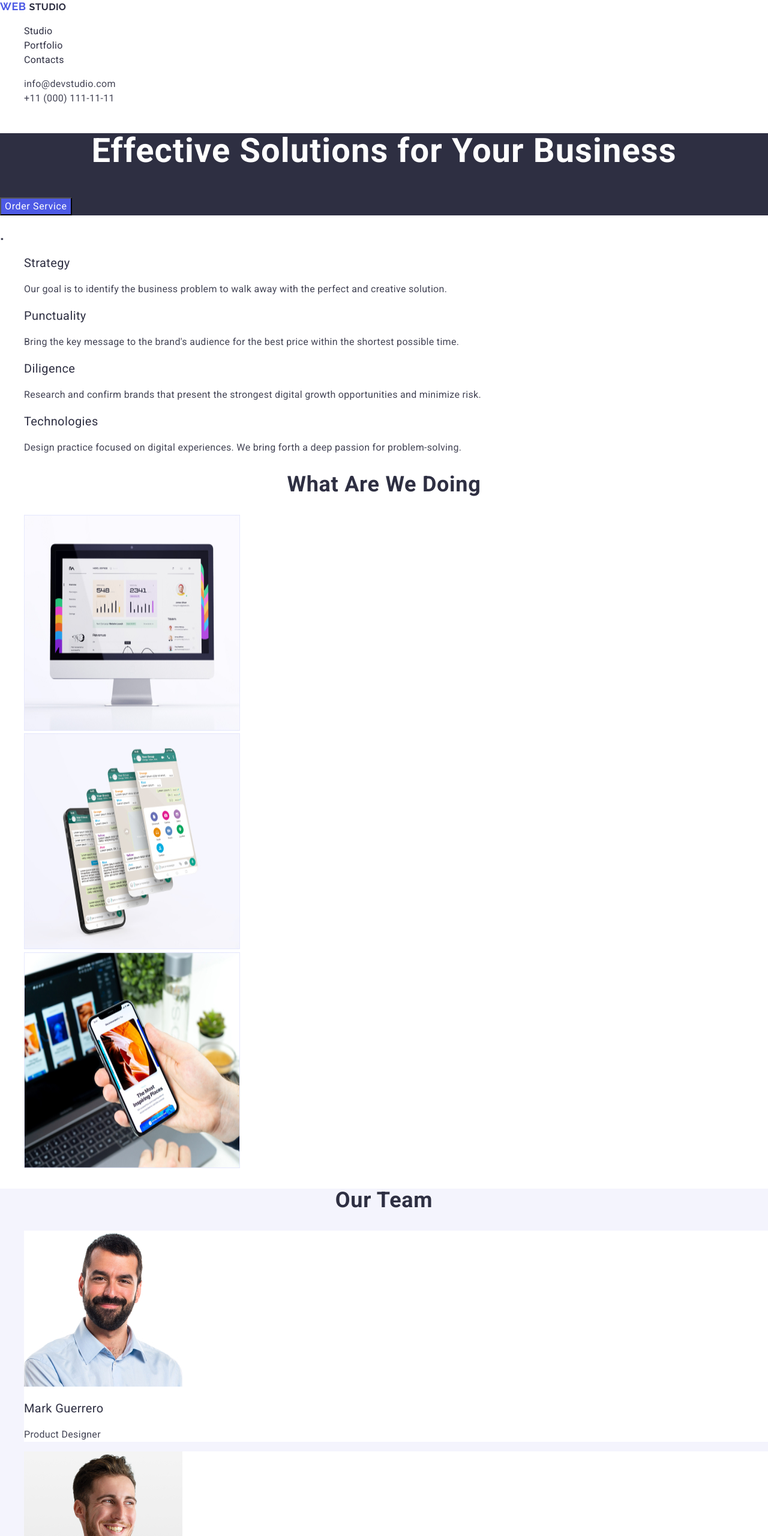
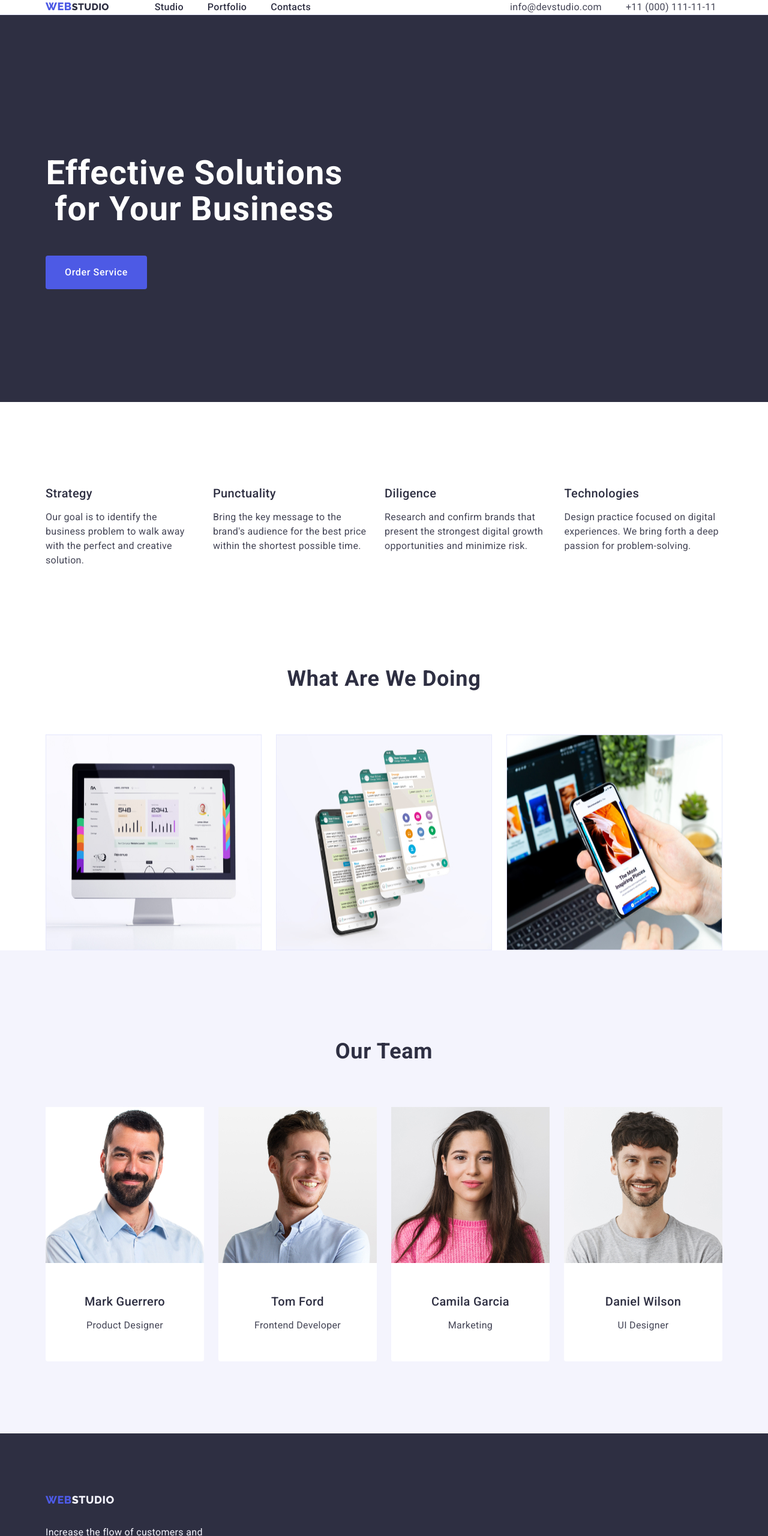
Before and after one commit to AsyaDev14/goit-markup-hw-03, a plain HTML site: page index.html in a window 1280 px wide. Shown: the top 2560 px of the page at 60% size. Drawn offline with nearby package versions, Linux system fonts and the light colour scheme.

Commit message:
add change to webstudio

```diff
--- a/css/styles.css
+++ b/css/styles.css
@@ -23,12 +23,37 @@ h6 {
 ul,
 ol {
   list-style-type: none;
+  margin: 0;
+  padding: 0;
 }
 
 a {
   text-decoration: none;
 }
+
+img{
+  display: block
+}
+/* container */
+.container {
+  width: 1158px;
+  margin: 0 auto;
+  padding: 0 15px;
+}
+
 /* header style */
+.header{
+  border-bottom: 1px solid #e7e9fc;
+}
+
+.header-container{
+  display: flex;
+}
+
+.header-nav {
+  display: flex;
+  align-items: center;
+}
 
 .logo{
   font-family: "Raleway", sans-serif;
@@ -38,24 +63,16 @@ a {
   letter-spacing: 0.03em;
   text-transform: uppercase;
   color:#4d5ae5;
+  margin-right: 76px;
 }
 
-.logo-span{
-  color: #2e2f42;
+.header-list{
+  display: flex;
+  gap: 40px;
 }
 
 .list {
   list-style: none
-}
-
-.logo{
-  font-family: "Raleway", sans-serif;
-  font-weight: 800;
-  font-size: 18px;
-  line-height: 1.17;
-  letter-spacing: 0.03em;
-  text-transform: uppercase;
-  color: #4d5ae5;
 }
 
 .link{
@@ -67,15 +84,10 @@ a {
   font-size: 16px;
   line-height: 1.5;
   letter-spacing: 0.02em;
-  color: #2e2f42;
 }
 
 .header-item {
   font-weight: 500;
-}
-
-.list {
-  list-style: none;
 }
 
 .header-link {
@@ -83,6 +95,7 @@ a {
   color: #2E2F42;
   line-height: 1.5;
   letter-spacing: 0.02em;
+  padding: 24px 0;
 }
 
 .header-link:hover,
@@ -92,6 +105,12 @@ a {
 
 .header-adress {
   font-style: normal;
+  margin-left: 332px;
+}
+
+.adress-list {
+  display: flex;
+  gap: 40px;
 }
 
 .adress-link {
@@ -110,9 +129,11 @@ a {
 
 .hero{
  background-color: #2e2f42;
+  padding: 188px 0;
 }
 
 .hero-title {
+  max-width: 496px;
   font-size: 56px;
   line-height: 1.07;
   text-align: center;
@@ -121,6 +142,11 @@ a {
 }
 
 .hero-button {
+  display: block;
+  min-width: 169px;
+  height: 56px;
+  border: none;
+  border-radius: 4px;
   background-color: #4D5AE5;
   font-family: "Roboto", sans-serif;
   font-weight: 500;
@@ -137,7 +163,34 @@ a {
 
 /* section [2] */
 
+.features{
+  padding: 120px 0;
+}
+
+.visually-hidden {
+  position: absolute;
+  width: 1px;
+  height: 1px;
+  margin: -1px;
+  border: 0;
+  padding: 0;
+  white-space: nowrap;
+  clip-path: inset(100%);
+  clip: rect(0 0 0 0);
+  overflow: hidden;
+}
+
+.features-item{
+  width: calc((100% - 72px) / 4);
+}
+
+.features-list{
+  display: flex;
+  gap: 24px;
+}
+
 .features-title {
+  margin-bottom: 8px;
   font-weight: 500;
   font-size: 20px;
   line-height: 1.2;
@@ -151,10 +204,14 @@ a {
   color: #434455;
 }
 
+
 /* section [3] */
-
+.servise-section{
+  padding-bottom: 120px;
+}
 
 .servise-title {
+  margin-bottom: 72px;
   font-size: 36px;
   line-height: 1.11;
   text-align: center;
@@ -163,14 +220,23 @@ a {
   color: #2e2f42;
 }
 
+.servise-list{
+  display: flex;
+  gap: 24px;
+}
+
+.servise-item{
+  width: calc((100% - 48px) / 3);
+}
 
 /* team-section [4] */
 .team-section {
   background-color: #F4F4FD;
-
+  padding: 120px 0;
 }
 
 .team-title {
+  margin-bottom: 72px;
   font-size: 36px;
   line-height: 1.11;
   text-align: center;
@@ -179,11 +245,23 @@ a {
   color: #2e2f42;
 }
 
+.team-list{
+  display: flex;
+  gap: 24px;
+}
+
 .team-item {
+  width: calc((100% - 72px) / 4);
   background-color: #FFFFFF;
+  border-radius: 0px 0px 4px 4px;
+}
+.team-container{
+  padding: 32px 0;
 }
 
 .team-member{
+  text-align: center;
+  margin-bottom: 8px;
   font-weight: 500;
   font-size: 20px;
   line-height: 1.2;
@@ -191,7 +269,8 @@ a {
   color: #2e2f42;
 }
 
-.team-subtitle {
+.team-position {
+  text-align: center;
   font-size: 16px;
   line-height: 1.5;
   letter-spacing: 0.02em;
@@ -201,6 +280,7 @@ a {
 /* footer */
 .footer {
   background-color:#2e2f42;
+  padding: 100px 0;
 }
 
 .footer-logo {
@@ -211,6 +291,8 @@ a {
   letter-spacing: 0.03em;
   text-transform: uppercase;
   color: #4d5ae5;
+  display: inline-block;
+  margin-bottom: 16px;
 }
 
 .footer_logo_span{
@@ -220,17 +302,12 @@ a {
 .footer-license {
   line-height: 1.5;
   color: #F4F4FD;
-  letter-spacing: 0.02em
+  letter-spacing: 0.02em;
+  max-width: 264px;
 }
 
+
 /* Portfolio */
-
-/* .is-hidden {}
-
-.buttons-list {}
-
-.buttons-item {} */
-
 .button {
   font-family: "Roboto", sans-serif;
   font-weight: 500;
--- a/index.html
+++ b/index.html
@@ -8,22 +8,20 @@
   <link rel="stylesheet" href="./css/styles.css">
   <link rel="preconnect" href="https://fonts.googleapis.com">
   <link rel="preconnect" href="https://fonts.gstatic.com" crossorigin>
-  <link href="https://fonts.googleapis.com/css2?family=Roboto:wght@400;700&display=swap" rel="stylesheet">
-  <link rel="preconnect" href="https://fonts.googleapis.com">
-  <link rel="preconnect" href="https://fonts.gstatic.com" crossorigin>
-  <link href="https://fonts.googleapis.com/css2?family=Raleway:wght@400;500;700&display=swap" rel="stylesheet">
+  <link href="https://fonts.googleapis.com/css2?family=Raleway:wght@800&family=Roboto:wght@400;500;700&display=swap"
+    rel="stylesheet">
   <title>WebStudio</title>
 </head>
 
 <body>
   <!-- header -->
   <header class="header">
+    <div class="header-container container">
       <nav class="header-nav">
         <a href="./index.html" class="logo link">
-        Web
-        <span class="logo-span">Studio</span>
+          Web<span class="logo-span">Studio</span>
         </a>
-      <ul class="header-nav list">
+        <ul class="header-list list">
           <li class="header-item ">
             <a href="./index.html" class="header-link link">Studio</a>
           </li>
@@ -52,18 +50,22 @@
           </li>
         </ul>
       </address>
+    </div>
   </header>
   <main>
     <!-- hero section 1-->
     <section class="hero">
+      <div class="container">
         <h1 class="hero-title">
           Effective Solutions for Your Business
         </h1>
         <button type="button" class="hero-button">Order Service</button>
+      </div>
     </section>
     <!-- section 2 -->
     <section class="features">
-      <h2 class="is-hidden">.</h2>
+      <div class="container">
+        <h2 class="visually-hidden">---</h2>
         <ul class="features-list list">
           <li class="fetures-item">
             <h3 class="features-title">Strategy</h3>
@@ -72,20 +74,26 @@
           </li>
           <li class="fetures-item">
             <h3 class="features-title">Punctuality</h3>
-          <p class="features-subtitle">Bring the key message to the brand's audience for the best price within the shortest possible time.</p>
+            <p class="features-subtitle">Bring the key message to the brand's audience for the best price within the
+              shortest possible time.</p>
           </li>
           <li class="fetures-item">
             <h3 class="features-title">Diligence</h3>
-          <p class="features-subtitle">Research and confirm brands that present the strongest digital growth opportunities and minimize risk.</p>
+            <p class="features-subtitle">Research and confirm brands that present the strongest digital growth
+              opportunities and minimize risk.</p>
           </li>
           <li class="fetures-item">
             <h3 class="features-title">Technologies</h3>
-          <p class="features-subtitle">Design practice focused on digital experiences. We bring forth a deep passion for problem-solving.</p>
+            <p class="features-subtitle">Design practice focused on digital experiences. We bring forth a deep passion
+              for
+              problem-solving.</p>
           </li>
         </ul>
+      </div>
     </section>
     <!-- what are we do section 3 -->
     <section class="services-section">
+      <div class="container">
         <h2 class="servise-title">What are we doing</h2>
         <ul class="servise-list list">
           <li class="servise-item">
@@ -98,40 +106,56 @@
             <img src="./images/phone3.jpg" alt="phoneApp" width="360" height="360">
           </li>
         </ul>
+      </div>
     </section>
     <!-- team section 4-->
     <section class="team-section">
+      <div class="container">
         <h2 class="team-title">Our Team</h2>
         <ul class="team-list list">
           <li class="team-item">
             <img src="./images/team1.jpg" alt="Product Designer" width="264" height="260">
+            <div class="team-container">
               <h3 class="team-member">Mark Guerrero</h3>
-          <p class="team-subtitle">Product Designer</p>
+              <p class="team-position">Product Designer</p>
+            </div>
           </li>
+
           <li class="team-item">
             <img src="./images/team2.jpg" alt="Developer" width="264" height="260">
+            <div class="team-container">
               <h3 class="team-member">Tom Ford</h3>
-          <p class="team-subtitle">Frontend Developer</p>
+              <p class="team-position">Frontend Developer</p>
+            </div>
           </li>
+
           <li class="team-item">
             <img src="./images/team3.jpg" alt="Marketing" width="264" height="260">
+            <div class="team-container">
               <h3 class="team-member">Camila Garcia</h3>
-          <p class="team-subtitle">Marketing</p>
+              <p class="team-position">Marketing</p>
+            </div>
           </li>
+
           <li class="team-item">
             <img src="./images/team4.jpg" alt="UI Designer" width="264" height="260">
+            <div class="team-container">
               <h3 class="team-member">Daniel Wilson</h3>
-          <p class="team-subtitle">UI Designer</p>
+              <p class="team-position">UI Designer</p>
+            </div>
           </li>
         </ul>
+      </div>
     </section>
   </main>
   <footer class="footer">
+    <div class="container">
         <a href="./index.html" class="footer-logo link">
-      Web
-      <span class="footer_logo_span">Studio</span>
+          Web<span class="footer_logo_span">Studio</span>
         </a>
-    <p class="footer-license">Increase the flow of customers and sales for your business with digital marketing & growth solutions.</p>
+        <p class="footer-license">Increase the flow of customers and sales for your business with digital marketing & growth
+          solutions.</p>
+    </div>
   </footer>
 </body>
 
```
Also changed, not shown: portfolio.html (+7 -7 lines). Lines whose indentation alone changed are shown as unchanged.
